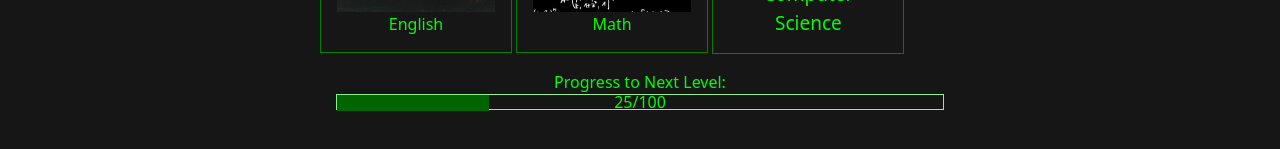
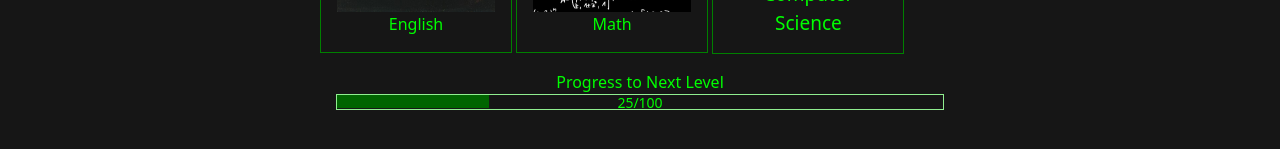
Before and after one commit to jpanahon/Winhacks2025, a SvelteKit app: page / in a window 1280 px wide. Shown: the part 417-566 px from the top of the page. Built offline with nearby package versions, Linux system fonts and the light colour scheme.

Commit message:
fix: Progress Bar alignment

```diff
--- a/src/routes/+page.svelte
+++ b/src/routes/+page.svelte
@@ -28,7 +28,7 @@
     </section>
 
     <section id="progress">
-        <h1> Progress to Next Level: </h1>
+        <h1> Progress to Next Level </h1>
         <div id="progress-border">
             <div id="progress-bar">
                 <p id="progress-bar-text">25/100</p>
@@ -78,7 +78,7 @@
     #progress-bar {
         background-color: darkgreen;
         width: 25%;
-        height: 1rem;
+        height: 0.8rem;
     }
 
     #progress-bar-text {
@@ -88,5 +88,6 @@
         right: 0;
         top: 50%;
         transform: translateY(-50%);
+        font-size: 14px;
     }
 </style>
```
